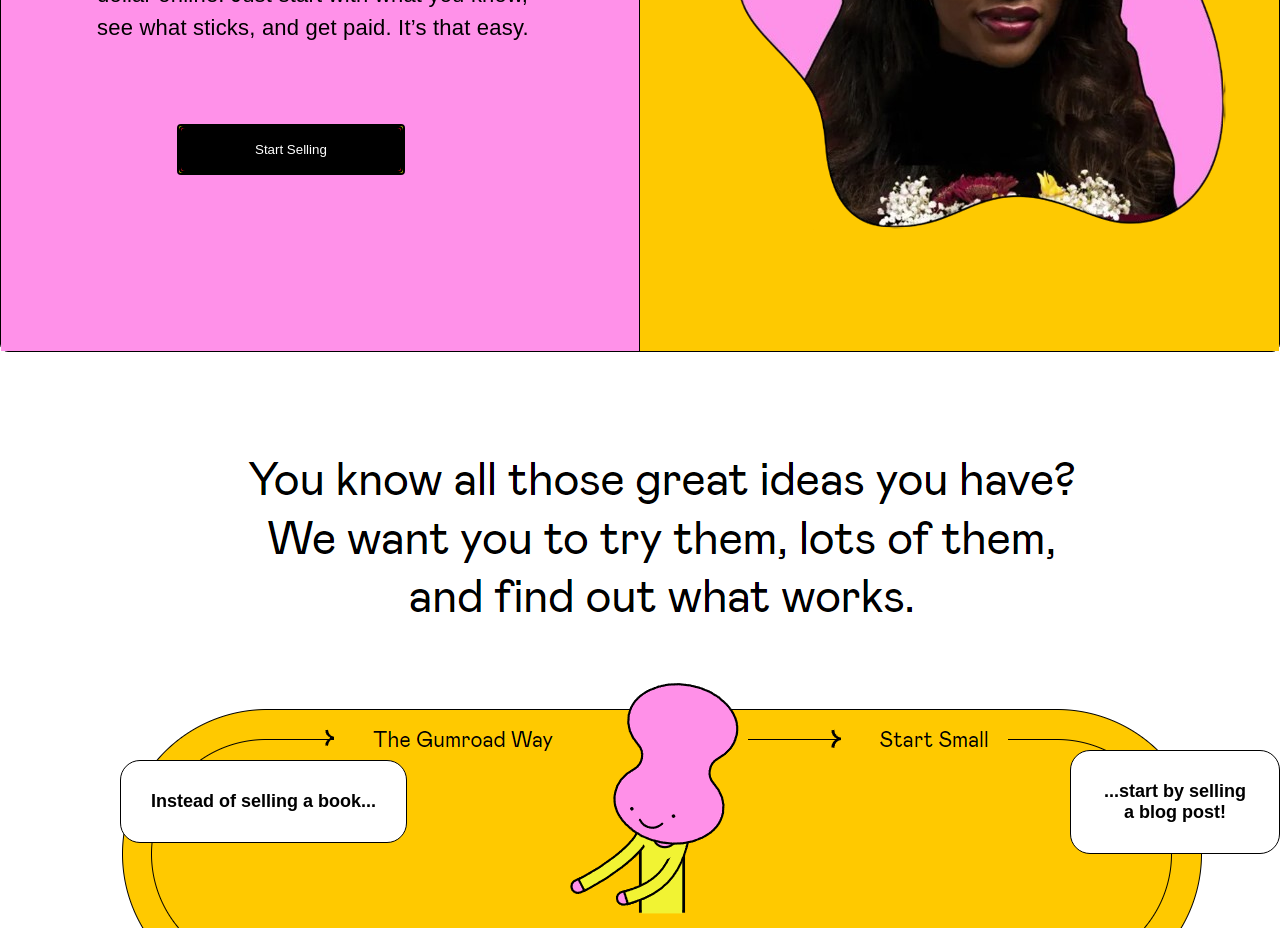
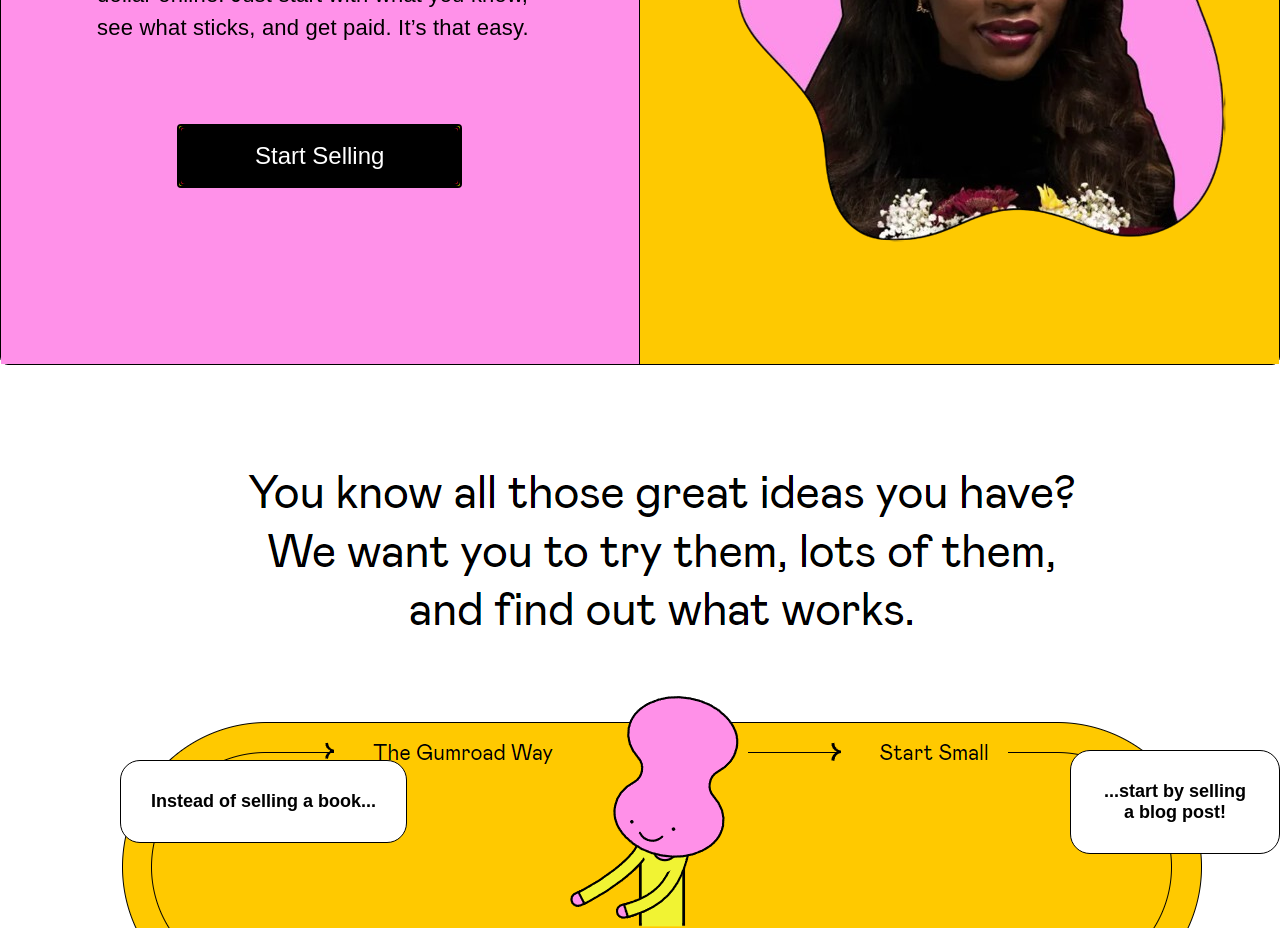
Before and after one commit to thesumitsuryawanshi/Crowdfunding_Gumroad, a React (Create React App) app: page / in a window 1280 px wide. Shown: the part 1480-2408 px from the top of the page. Built offline with nearby package versions, Linux system fonts and the light colour scheme.

Commit message:
Gumroad froend end perfectly working

```diff
--- a/src/components/firstdivisionofgumroad.js
+++ b/src/components/firstdivisionofgumroad.js
@@ -180,7 +180,7 @@ function firstdivisionofgumroad() {
                   <BoxRed>
                     <MyBtnStartSelling
                       onClick={handleStartSellingClick} // Add onClick event
-                      sx={{ px: 9, py: 1.5 }}
+                      sx={{ px: 9, py: 1.5, fontSize: 24 }}
                     >
                       Start Selling
                     </MyBtnStartSelling>{" "}
```
